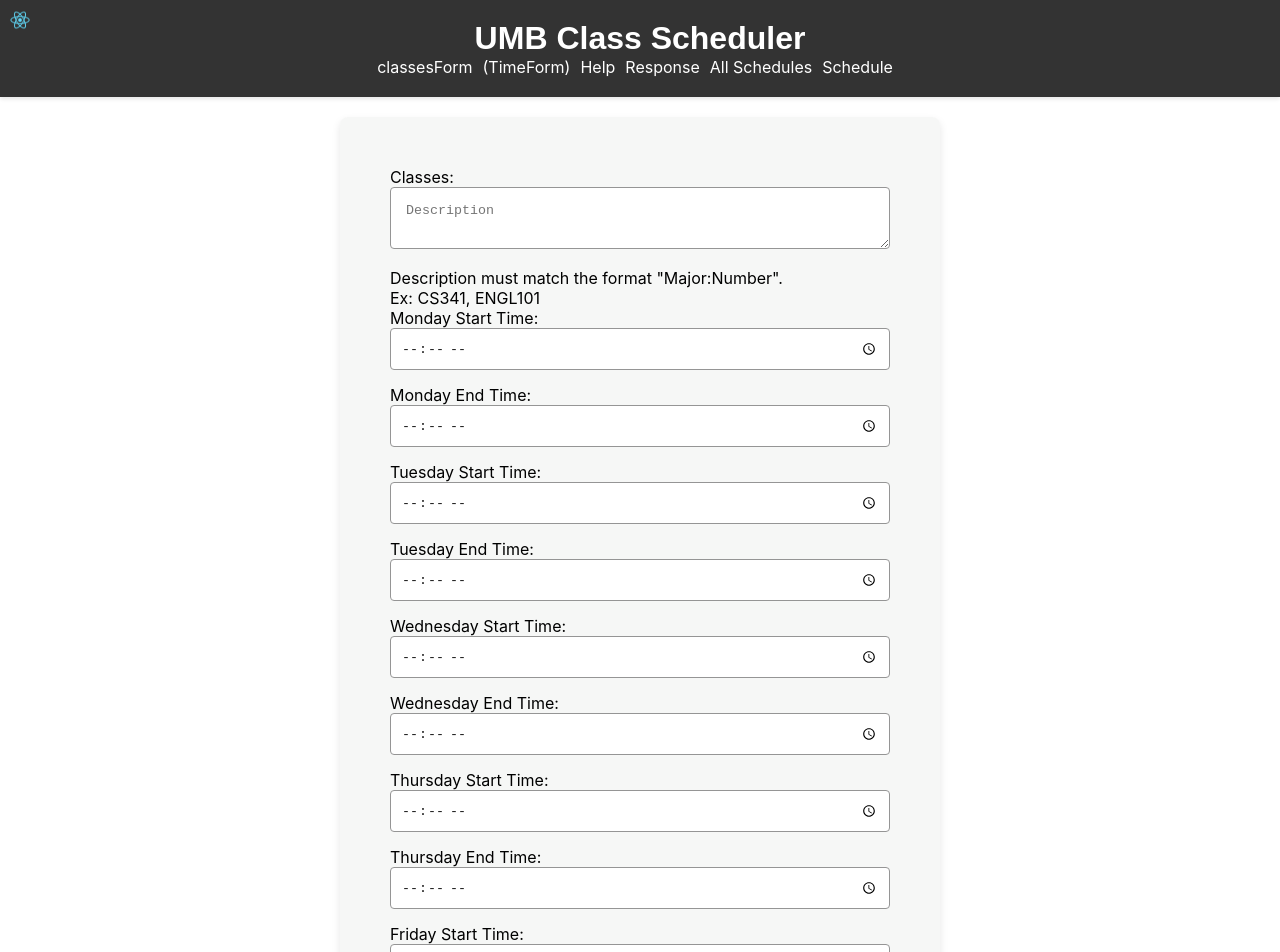
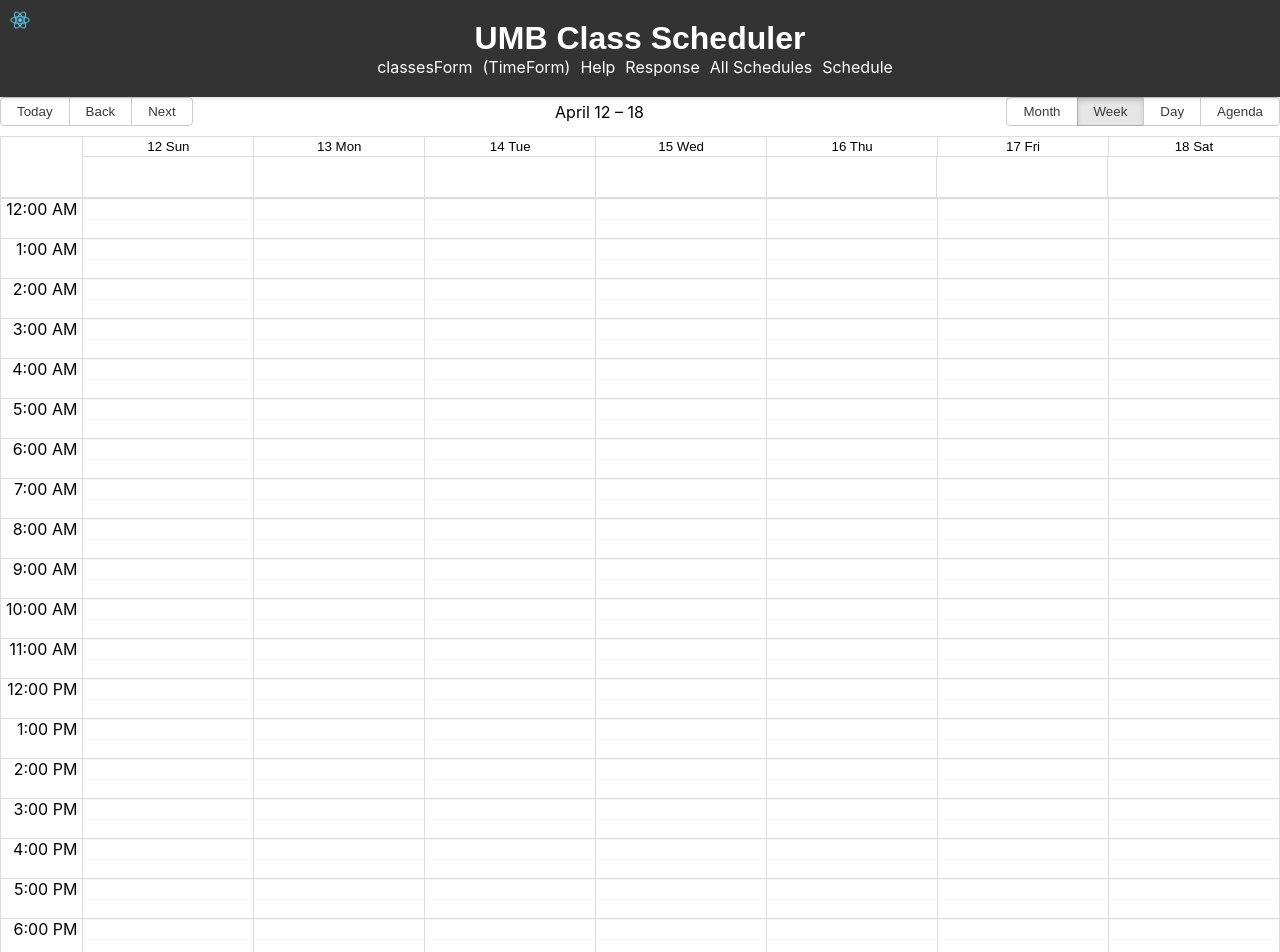
Before and after one commit to JuliansGHUB1/ScheduleAppProj, a React (Create React App) app in the folder frontEnd/: page /TimeForm in a window 1280 px wide. Shown: the top 952 px of the page. Built offline with nearby package versions, Linux system fonts and the light colour scheme.

Commit message:
default calendar; contains left+right on top left, contains view on right, no submission button

```diff
--- a/frontEnd/src/components/FORMforTime.js
+++ b/frontEnd/src/components/FORMforTime.js
@@ -1,97 +1,44 @@
-import React, { useState } from 'react';
-import { useNavigate } from 'react-router-dom';
-import axios from 'axios';
-import './FORMforTime.css';
+import React, { useState, useCallback } from 'react';
+import { Calendar, Views, momentLocalizer } from 'react-big-calendar';
+import 'react-big-calendar/lib/css/react-big-calendar.css';
+import moment from 'moment';
+
+// Create a localizer using moment
+const localizer = momentLocalizer(moment);
 
 function TimeForm() {
-    const [formData, setFormData] = useState({
-        monStartTime: "",
-        monEndTime: "",
-        tueStartTime: "",
-        tueEndTime: "",
-        wedStartTime: "",
-        wedEndTime: "",
-        thurStartTime: "",
-        thurEndTime: "",
-        friStartTime: "",
-        friEndTime: "",
-        description:"",
-    });
+ const [myEvents, setEvents] = useState([]);
 
-    const handleChange = (e) => {
-        const { name, value } = e.target;
-        setFormData({
-            ...formData,
-            [name]: value,
-        });
-    };
+ const handleSelectSlot = useCallback(
+    ({ start, end }) => {
+      const title = window.prompt('New Event Name');
+      if (title) {
+        setEvents((prev) => [...prev, { start, end, title }]);
+      }
+    },
+    [setEvents]
+ );
 
-    console.log("This is the form data: ");
-    console.log(formData);
-    const navigate = useNavigate();
+ const handleSelectEvent = useCallback(
+    (event) => window.alert(event.title),
+    []
+ );
 
-    const isValidDescription = (description) => /^CS\d+$/.test(description);
-
-    const handleSubmit = async (e) => {
-        e.preventDefault();
-        try {
-            if (!isValidDescription(formData.description)) {
-              console.log('Description must match the format CSx, where x is some number');
-              return;
-            }
-            const response = await axios.post('http://localhost:9000/exam', formData);
-            console.log("we have received the request");
-            console.log(response.data);
-            navigate('/admin');
-        } catch(error) {
-            console.log('Failed to add exam:', error);
-        }
-    }
-
-    return (
-        <form onSubmit={handleSubmit}>
-            <div className="form-group">
-              <label htmlFor="description">Classes: </label>
-              <textarea name="description" id="description" value={formData.description} onChange={handleChange} placeholder="Description" />            </div>
-            {/* Add validation message for the description field */}
-{!isValidDescription(formData.description) && <div className="error-message">Description must match the format "Major:Number".    <br /> Ex: CS341, ENGL101</div>}
-
-            <div className="form-group">
-                <label htmlFor="monStartTime">Monday Start Time:</label>
-                <input name="monStartTime" id="monStartTime" type="time" value={formData.monStartTime} onChange={handleChange} placeholder="Monday Start Time" />
-                <label htmlFor="monEndTime">Monday End Time:</label>
-                <input name="monEndTime" id="monEndTime" type="time" value={formData.monEndTime} onChange={handleChange} placeholder="Monday End Time" />
-            </div>
-            <div className="form-group">
-                <label htmlFor="tueStartTime">Tuesday Start Time:</label>
-                <input name="tueStartTime" id="tueStartTime" type="time" value={formData.tueStartTime} onChange={handleChange} placeholder="Tuesday Start Time" />
-                <label htmlFor="tueEndTime">Tuesday End Time:</label>
-                <input name="tueEndTime" id="tueEndTime" type="time" value={formData.tueEndTime} onChange={handleChange} placeholder="Tuesday End Time" />
-            </div>
-            <div className="form-group">
-                <label htmlFor="wedStartTime">Wednesday Start Time:</label>
-                <input name="wedStartTime" id="wedStartTime" type="time" value={formData.wedStartTime} onChange={handleChange} placeholder="Wednesday Start Time" />
-                <label htmlFor="wedEndTime">Wednesday End Time:</label>
-                <input name="wedEndTime" id="wedEndTime" type="time" value={formData.wedEndTime} onChange={handleChange} placeholder="Wednesday End Time" />
-            </div>
-            <div className="form-group">
-                <label htmlFor="thurStartTime">Thursday Start Time:</label>
-                <input name="thurStartTime" id="thurStartTime" type="time" value={formData.thurStartTime} onChange={handleChange} placeholder="Thursday Start Time" />
-                <label htmlFor="thurEndTime">Thursday End Time:</label>
-                <input name="thurEndTime" id="thurEndTime" type="time" value={formData.thurEndTime} onChange={handleChange} placeholder="Thursday End Time" />
-            </div>
-            <div className="form-group">
-                <label htmlFor="friStartTime">Friday Start Time:</label>
-                <input name="friStartTime" id="friStartTime" type="time" value={formData.friStartTime} onChange={handleChange} placeholder="Friday Start Time" />
-                <label htmlFor="friEndTime">Friday End Time:</label>
-                <input name="friEndTime" id="friEndTime" type="time" value={formData.friEndTime} onChange={handleChange} placeholder="Friday End Time" />
-            </div>
-
-            <div className="submitContainer">
-                <button type="submit">Submit</button>
-            </div>
-        </form>
-    );
+ return (
+    <div className="height800">
+      <Calendar
+        dayLayoutAlgorithm="no-overlap"
+        defaultDate={new Date(2015, 3, 12)}
+        defaultView={Views.WEEK}
+        events={myEvents}
+        localizer={localizer}
+        onSelectEvent={handleSelectEvent}
+        onSelectSlot={handleSelectSlot}
+        selectable
+        scrollToTime={new Date(1970, 1, 1, 6)}
+      />
+    </div>
+ );
 }
 
-export default TimeForm;
+export default TimeForm
```
